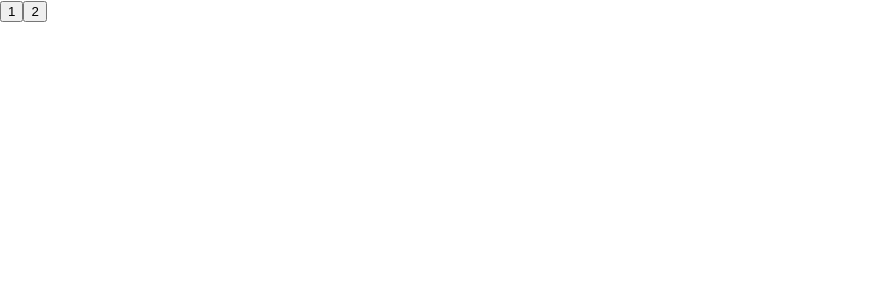
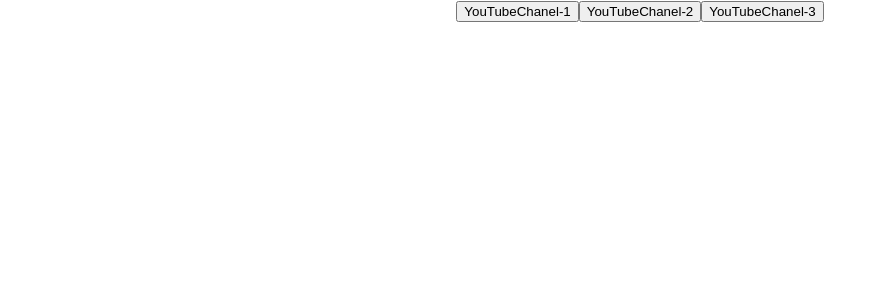
Before and after one commit to Mikstat90/microtasks, a React (Create React App) app: page / in a window 1280 px wide. Shown: the top 300 px of the page, without its empty margins (0-887 px from the left). Built offline with nearby package versions, Linux system fonts and the light colour scheme.

Commit message:
new commit

```diff
--- a/src/App.css
+++ b/src/App.css
@@ -1,4 +1,8 @@
 .App {
+  text-align: center;
+}
+
+div {
   text-align: center;
 }
 
--- a/src/App.tsx
+++ b/src/App.tsx
@@ -1,6 +1,7 @@
 import React from 'react';
 import './App.css';
 import {MouseEvent} from 'react';
+import {Button} from "./components/Button";
 
 
 /*const topCars = [
@@ -23,12 +24,16 @@ function App() {
         console.log(name)
     }*/
 
-    const foo1 = () => {
-        console.log(100200)
+    const Button1Foo = (subscriber: string, age: number) => {
+        console.log(subscriber, age)
     }
 
-    const foo2 = (figure: number) => {
-        console.log(figure)
+    const Button2Foo = (subscriber: string, age: number) => {
+        console.log(subscriber, age)
+    }
+
+    const Button3Foo = () => {
+        console.log('Im stupid button')
     }
 
     return (
@@ -38,8 +43,9 @@ function App() {
             {/*<button onClick={() => onClickHandler('Dima')}>MyYoutubeChanel-1</button>
             <button onClick={() => onClickHandler('Ivan')}>MyYoutubeChanel-2</button>*/}
 
-            <button onClick={foo1}>1</button>
-            <button onClick={() => foo2(100200)}>2</button>
+            <Button name={'YouTubeChanel-1'} callBack={() => Button1Foo('Im Dima', 33)}/>
+            <Button name={'YouTubeChanel-2'} callBack={() => Button2Foo('Im Mira', 6)}/>
+            <Button name={'YouTubeChanel-3'} callBack={Button3Foo}/>
         </div>
     );
 }
--- /dev/null
+++ b/src/components/Button.tsx
@@ -0,0 +1,17 @@
+import React from 'react';
+
+type ButtonTypes = {
+    name: string
+    callBack: () => void
+}
+
+export const Button = (props: ButtonTypes) => {
+
+    const onClickHandler = () => {
+        props.callBack()
+    }
+
+    return (
+        <button onClick={onClickHandler}>{props.name}</button>
+    );
+}
```
